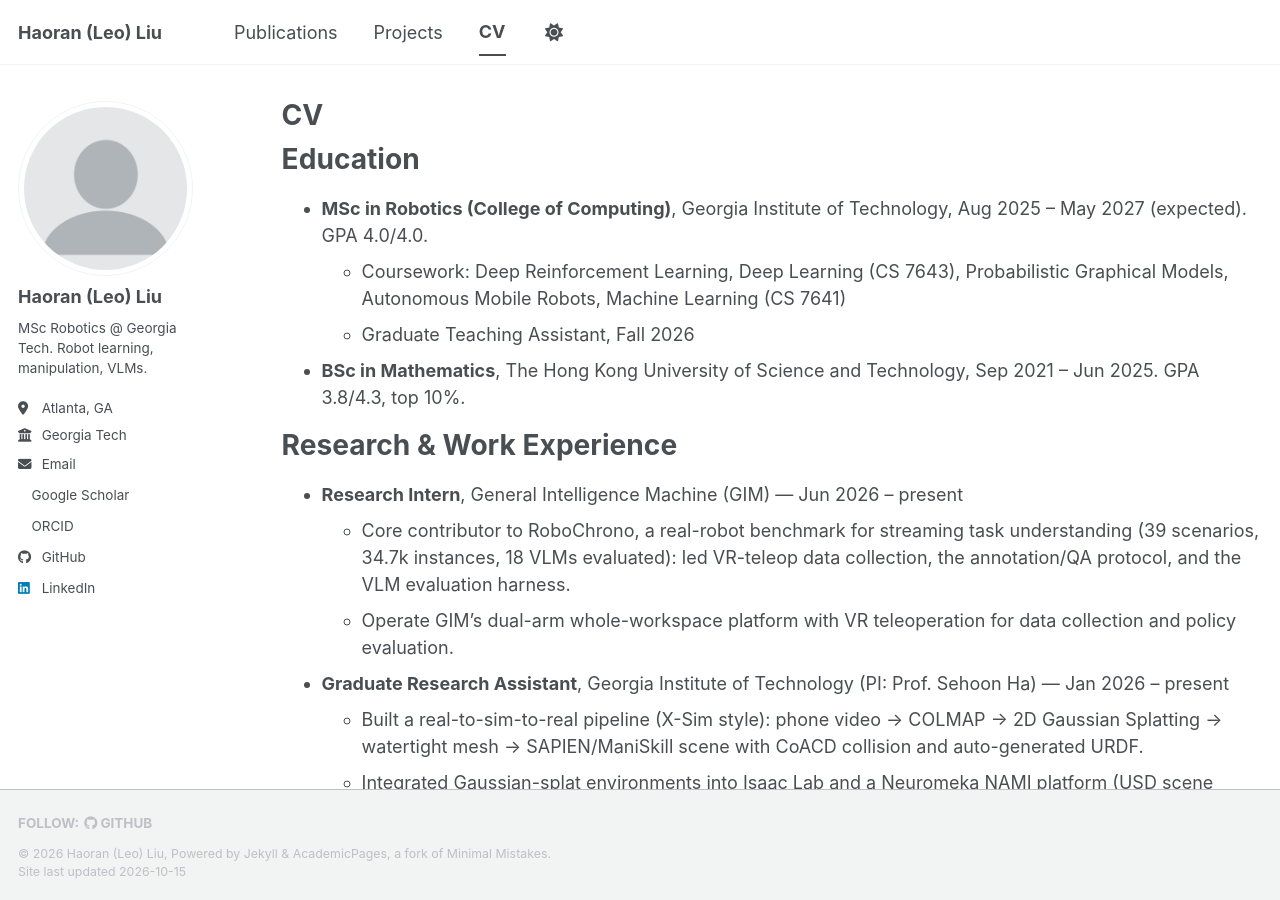
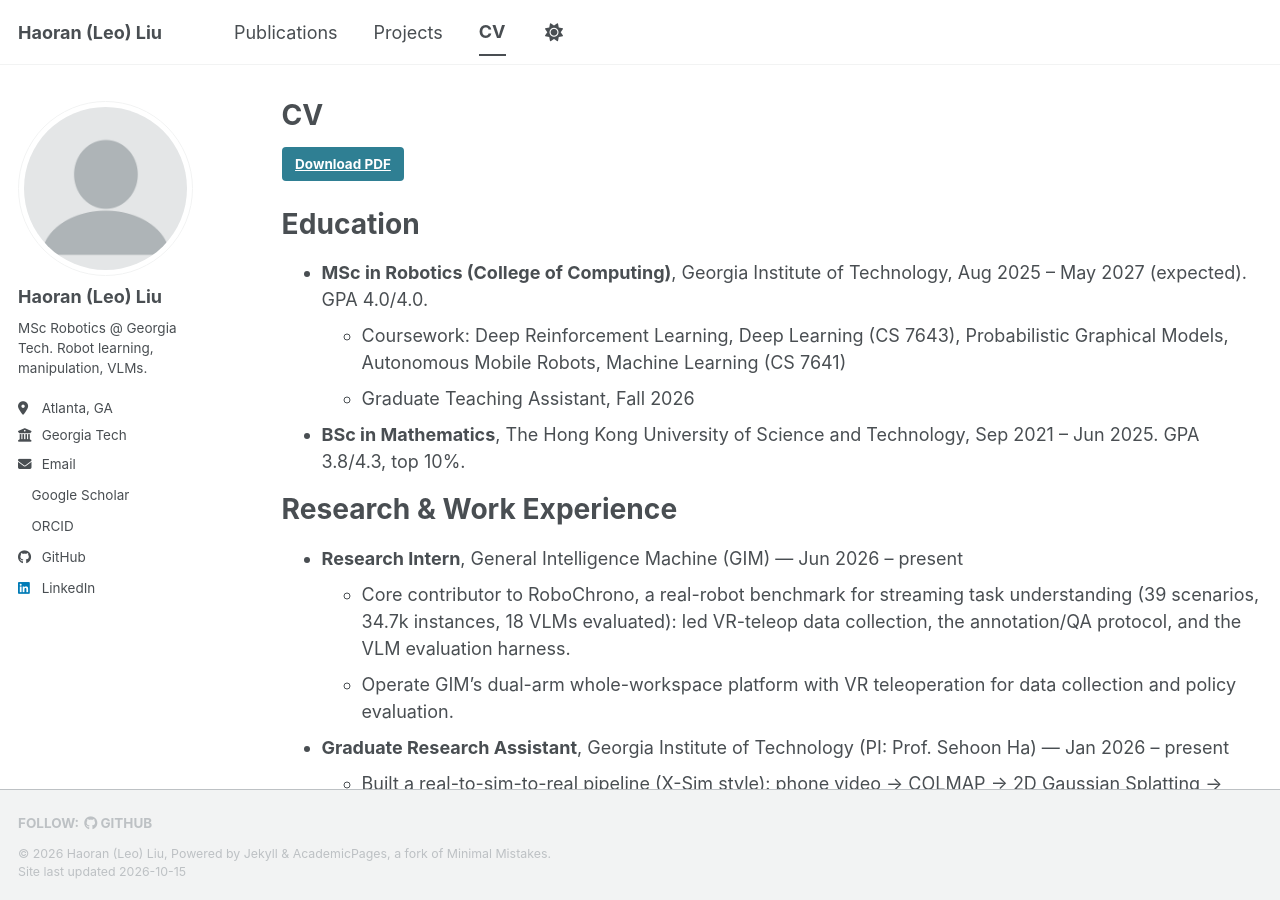
Before and after one commit to Leeeo547/Leeeo547.github.io, a Jekyll site: the page built from _pages/cv.md, in a window 1280 px wide and 900 px high. Built offline with Jekyll 4.4.1, drawn with Linux system fonts in a browser that asks for light colours; a style sheet for code colours, icons or effects is not loaded.

Commit message:
cv: real one-page PDF (web version, no phone) generated from the bank via Typst
Co-Authored-By: Claude Fable 5.1 <noreply@anthropic.com>
Claude-Session: https://claude.ai/code/session_01AbeAPrRgYM3dCPKGTUFLfc

```diff
--- a/_pages/cv.md
+++ b/_pages/cv.md
@@ -10,6 +10,8 @@ redirect_from:
 
 
 {% include base_path %}
+
+<a href="{{ base_path }}/files/cv.pdf" class="btn btn--primary">Download PDF</a>
 
 Education
 ======
```
Also changed, not shown: 1 other file.
